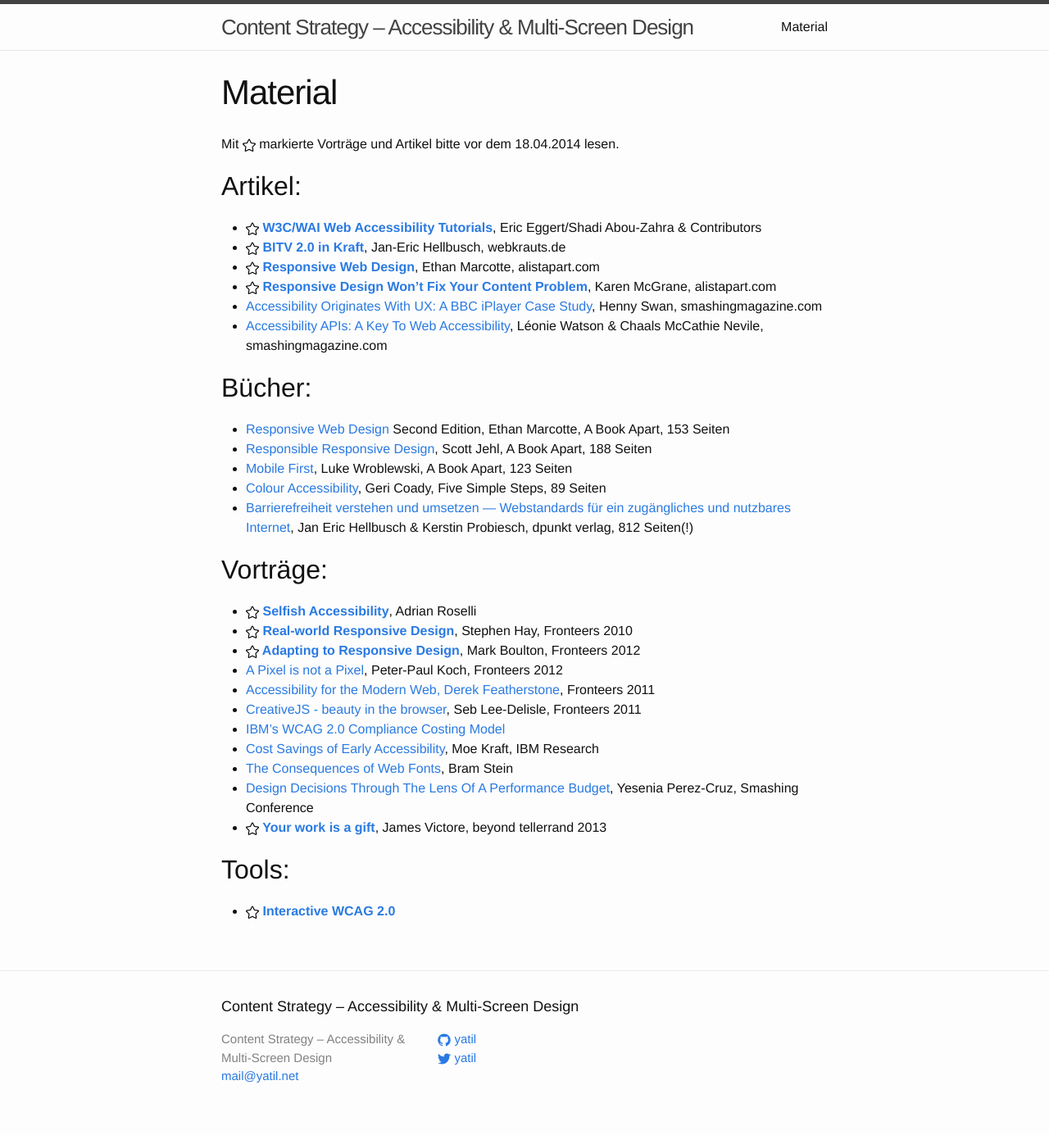
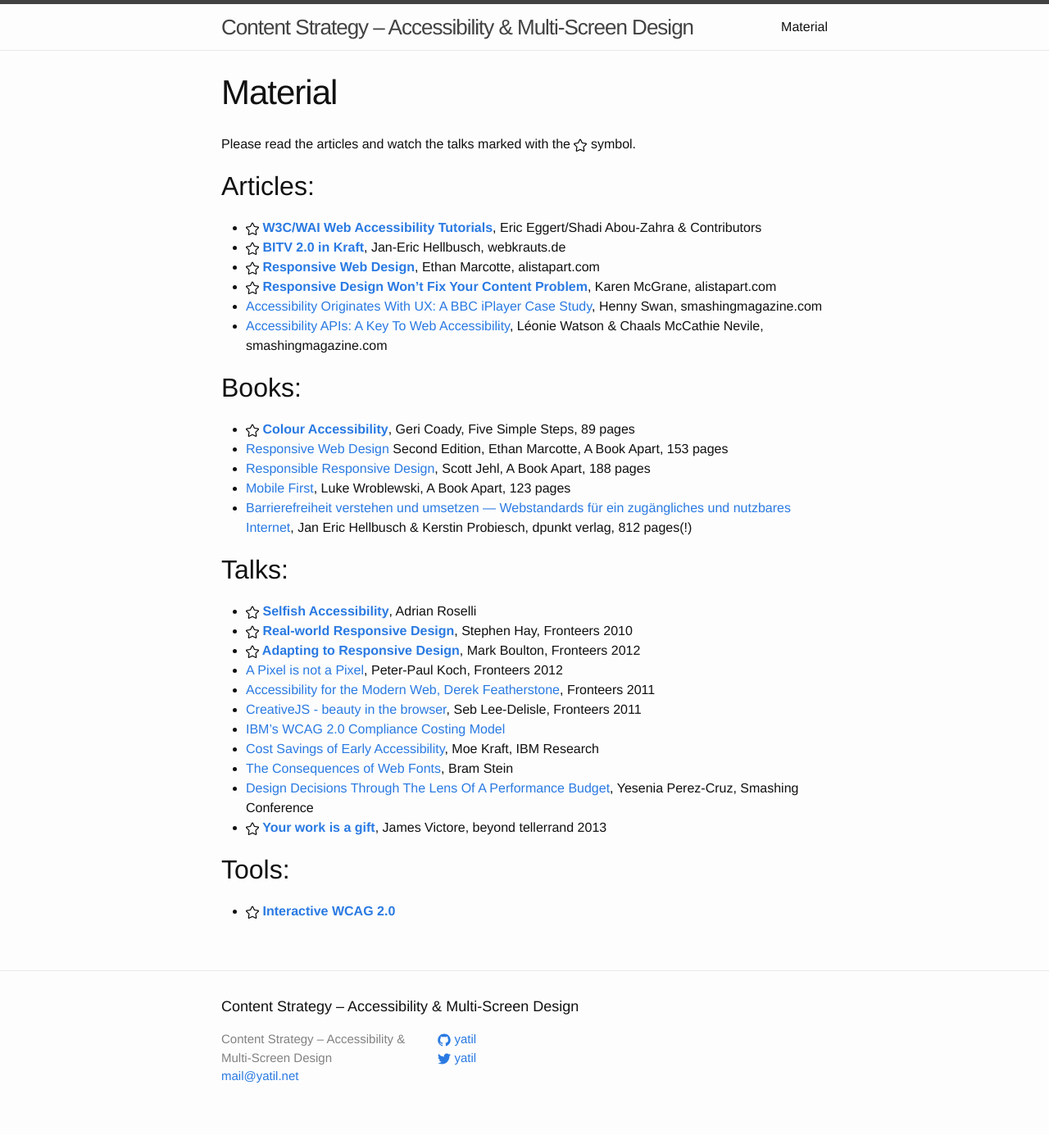
Before and after one commit to a11ymsd/a11ymsd.github.io, a Jekyll site: the page built from material.md, in a window 1280 px wide. Shown: the whole page at 82% size. Built offline with Jekyll 4.4.1, drawn with Linux system fonts in a browser that asks for light colours.

Commit message:
Language update

```diff
--- a/material.md
+++ b/material.md
@@ -4,9 +4,9 @@ title: Material
 permalink: /material/
 ---
 
-Mit **<svg class="icon icon-star" title="Stern"><use xlink:href="{{ "/sprite.svg#icon-star"  | prepend: site.baseurl }}"></use></svg>** markierte Vorträge und Artikel bitte vor dem 18.04.2014 lesen.
+Please read the articles and watch the talks marked with the **<svg class="icon icon-star" title="Stern"><use xlink:href="{{ "/sprite.svg#icon-star"  | prepend: site.baseurl }}"></use></svg>** symbol.
 
-## Artikel:
+## Articles:
 
 * **<svg class="icon icon-star" title="Stern"><use xlink:href="{{ "/sprite.svg#icon-star"  | prepend: site.baseurl }}"></use></svg> [W3C/WAI Web Accessibility Tutorials](http://w3c.github.io/wai-tutorials/)**, Eric Eggert/Shadi Abou-Zahra & Contributors
 * **<svg class="icon icon-star" title="Stern"><use xlink:href="{{ "/sprite.svg#icon-star"  | prepend: site.baseurl }}"></use></svg> [BITV 2.0 in Kraft](http://webkrauts.de/artikel/2011/bitv-20-kraft)**, Jan-Eric Hellbusch, webkrauts.de
@@ -15,15 +15,15 @@ Mit **<svg class="icon icon-star" title="Stern"><use xlink:href="{{ "/sprite.svg
 * [Accessibility Originates With UX: A BBC iPlayer Case Study](http://www.smashingmagazine.com/2015/02/23/bbc-iplayer-accessibility-case-study/), Henny Swan, smashingmagazine.com
 * [Accessibility APIs: A Key To Web Accessibility](http://www.smashingmagazine.com/2015/03/16/web-accessibility-with-accessibility-api/), Léonie Watson & Chaals McCathie Nevile, smashingmagazine.com
 
-## Bücher:
+## Books:
 
-* [Responsive Web Design](http://abookapart.com/products/responsive-web-design) Second Edition, Ethan Marcotte, A Book Apart, 153 Seiten
-* [Responsible Responsive Design](http://abookapart.com/products/responsible-responsive-design), Scott Jehl, A Book Apart, 188 Seiten
-* [Mobile First](http://abookapart.com/products/mobile-first), Luke Wroblewski, A Book Apart, 123 Seiten
-* [Colour Accessibility](http://www.fivesimplesteps.com/products/colour-accessibility), Geri Coady, Five Simple Steps, 89 Seiten
-* [Barrierefreiheit verstehen und umsetzen — Webstandards für ein zugängliches und nutzbares Internet](http://www.barrierefreies-webdesign.de/dpunkt/), Jan Eric Hellbusch & Kerstin Probiesch, dpunkt verlag, 812 Seiten(!)
+* **<svg class="icon icon-star" title="Stern"><use xlink:href="{{ "/sprite.svg#icon-star"  | prepend: site.baseurl }}"></use></svg> [Colour Accessibility](http://www.fivesimplesteps.com/products/colour-accessibility)**, Geri Coady, Five Simple Steps, 89 pages
+* [Responsive Web Design](http://abookapart.com/products/responsive-web-design) Second Edition, Ethan Marcotte, A Book Apart, 153 pages
+* [Responsible Responsive Design](http://abookapart.com/products/responsible-responsive-design), Scott Jehl, A Book Apart, 188 pages
+* [Mobile First](http://abookapart.com/products/mobile-first), Luke Wroblewski, A Book Apart, 123 pages
+* [Barrierefreiheit verstehen und umsetzen — Webstandards für ein zugängliches und nutzbares Internet](http://www.barrierefreies-webdesign.de/dpunkt/), Jan Eric Hellbusch & Kerstin Probiesch, dpunkt verlag, 812 pages(!)
 
-## Vorträge:
+## Talks:
 
 * **<svg class="icon icon-star" title="Stern"><use xlink:href="{{ "/sprite.svg#icon-star"  | prepend: site.baseurl }}"></use></svg> [Selfish Accessibility](http://blog.adrianroselli.com/2015/03/slides-selfish-accessibility-for-avega.html)**, Adrian Roselli
 * **<svg class="icon icon-star" title="Stern"><use xlink:href="{{ "/sprite.svg#icon-star"  | prepend: site.baseurl }}"></use></svg> [Real-world Responsive Design](https://vimeo.com/15986231)**, Stephen Hay, Fronteers 2010
```
